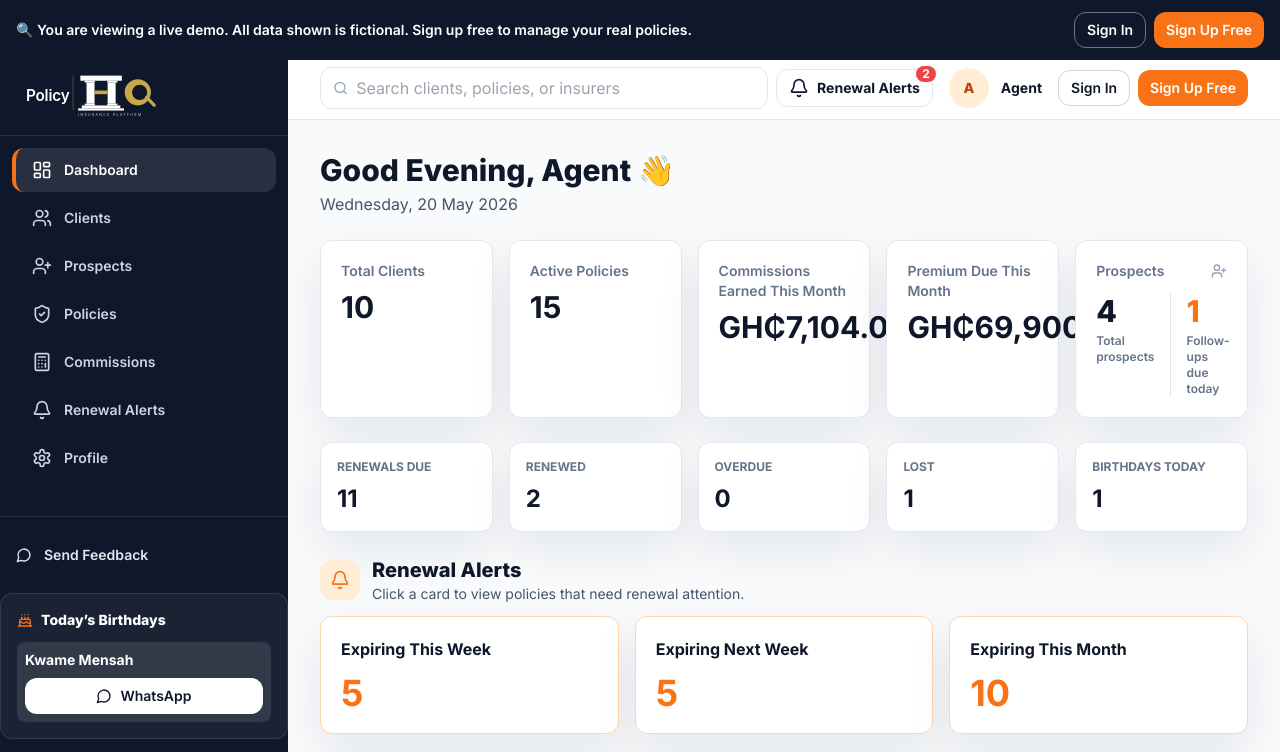
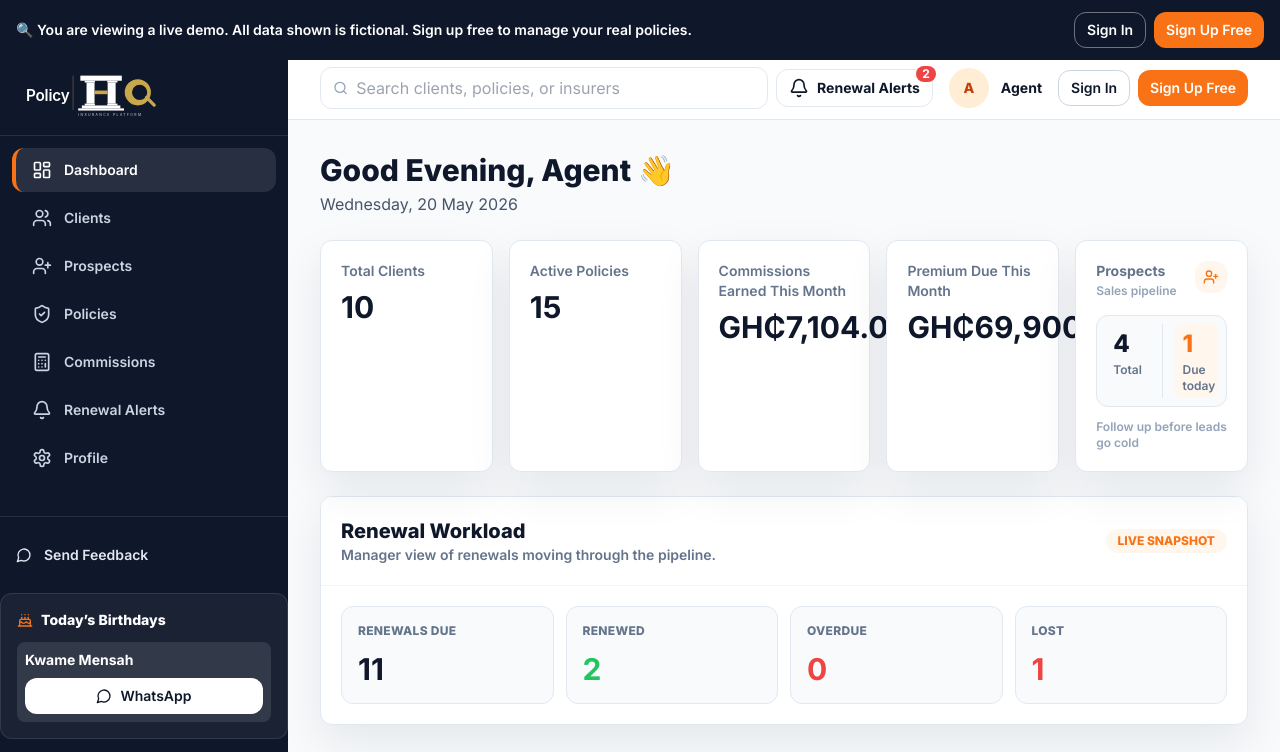
Before and after one commit to mrprincewinez1-glitch/PolicyHQ, a Next.js app: page /demo in a window 1280 px wide. Shown: the top 752 px of the page. Built offline with nearby package versions, Linux system fonts and the light colour scheme.

Commit message:
Align dashboard with Figma workflow

```diff
--- a/components/app/app-shell-client.tsx
+++ b/components/app/app-shell-client.tsx
@@ -959,16 +959,7 @@ function Dashboard({ data, base, totalPaidThisMonth, openPolicy, todaysBirthdays
         ))}
         <ProspectsDashboardCard total={data.prospects.length} dueToday={followUpsDueToday} href={navHref(base, "prospects")} />
       </div>
-      <div className="grid gap-4 md:grid-cols-5">
-        {managerMetrics.map((item) => (
-          <Card key={item.label}>
-            <CardContent className="p-4">
-              <p className="text-xs font-bold uppercase text-slate-500">{item.label}</p>
-              <strong className="mt-2 block text-2xl text-primary">{item.value}</strong>
-            </CardContent>
-          </Card>
-        ))}
-      </div>
+      <RenewalWorkloadPanel metrics={managerMetrics} />
       <div className="lg:hidden">
         <BirthdayDashboardCard clients={todaysBirthdays} />
       </div>
@@ -999,25 +990,60 @@ function Dashboard({ data, base, totalPaidThisMonth, openPolicy, todaysBirthdays
   );
 }
 
+function RenewalWorkloadPanel({ metrics }: { metrics: ReturnType<typeof renewalManagerMetrics> }) {
+  const workloadMetrics = metrics.filter((item) => item.label !== "Birthdays Today");
+  return (
+    <Card className="overflow-hidden">
+      <CardHeader className="flex flex-col gap-2 border-b border-slate-100 bg-white sm:flex-row sm:items-center sm:justify-between">
+        <div>
+          <h2 className="text-xl font-extrabold text-primary">Renewal Workload</h2>
+          <p className="text-sm font-semibold text-slate-500">Manager view of renewals moving through the pipeline.</p>
+        </div>
+        <span className="inline-flex w-fit items-center rounded-full bg-orange-50 px-3 py-1 text-xs font-extrabold uppercase text-accent">
+          Live snapshot
+        </span>
+      </CardHeader>
+      <CardContent className="grid gap-3 p-5 sm:grid-cols-2 xl:grid-cols-4">
+        {workloadMetrics.map((item) => (
+          <div key={item.label} className="rounded-xl border border-slate-200 bg-slate-50 p-4">
+            <p className="text-xs font-extrabold uppercase tracking-wide text-slate-500">{item.label}</p>
+            <strong className={`mt-3 block text-3xl ${item.label === "Overdue" || item.label === "Lost" ? "text-danger" : item.label === "Renewed" ? "text-success" : "text-primary"}`}>
+              {item.value}
+            </strong>
+          </div>
+        ))}
+      </CardContent>
+    </Card>
+  );
+}
+
 function ProspectsDashboardCard({ total, dueToday, href }: { total: number; dueToday: number; href: string }) {
   return (
     <Link href={href} className="rounded-xl focus:outline-none focus:ring-2 focus:ring-accent">
-      <Card className="h-full cursor-pointer transition hover:-translate-y-0.5 hover:border-orange-200 hover:shadow-md">
+      <Card className="h-full cursor-pointer overflow-hidden transition hover:-translate-y-0.5 hover:border-orange-200 hover:shadow-md">
         <CardContent className="p-5">
-          <div className="mb-3 flex items-center justify-between">
-            <p className="text-sm font-semibold text-slate-500">Prospects</p>
-            <UserPlus className="h-4 w-4 text-slate-400" />
+          <div className="flex items-start justify-between gap-3">
+            <div>
+              <p className="text-sm font-bold text-slate-500">Prospects</p>
+              <p className="mt-0.5 text-xs font-semibold text-slate-400">Sales pipeline</p>
+            </div>
+            <span className="inline-flex h-8 w-8 items-center justify-center rounded-xl bg-orange-50 text-accent">
+              <UserPlus className="h-4 w-4" />
+            </span>
           </div>
-          <div className="grid grid-cols-2 gap-4">
-            <div>
-              <strong className="block text-3xl font-extrabold text-primary">{total}</strong>
-              <span className="mt-1 block text-xs font-semibold leading-4 text-slate-500">Total prospects</span>
+          <div className="mt-4 grid grid-cols-2 rounded-xl border border-slate-200 bg-slate-50 p-2">
+            <div className="px-2 py-1">
+              <strong className="block text-2xl font-extrabold text-primary">{total}</strong>
+              <span className="mt-0.5 block text-xs font-semibold leading-4 text-slate-500">Total</span>
             </div>
-            <div className="border-l border-slate-200 pl-4">
-              <strong className="block text-3xl font-extrabold text-accent">{dueToday}</strong>
-              <span className="mt-1 block text-xs font-semibold leading-4 text-slate-500">Follow-ups due today</span>
+            <div className="border-l border-slate-200 pl-3">
+              <div className="rounded-lg bg-orange-50 px-2 py-1">
+                <strong className="block text-2xl font-extrabold text-accent">{dueToday}</strong>
+                <span className="mt-0.5 block text-xs font-semibold leading-4 text-slate-500">Due today</span>
+              </div>
             </div>
           </div>
+          <p className="mt-3 text-xs font-semibold text-slate-400">Follow up before leads go cold</p>
         </CardContent>
       </Card>
     </Link>
```
